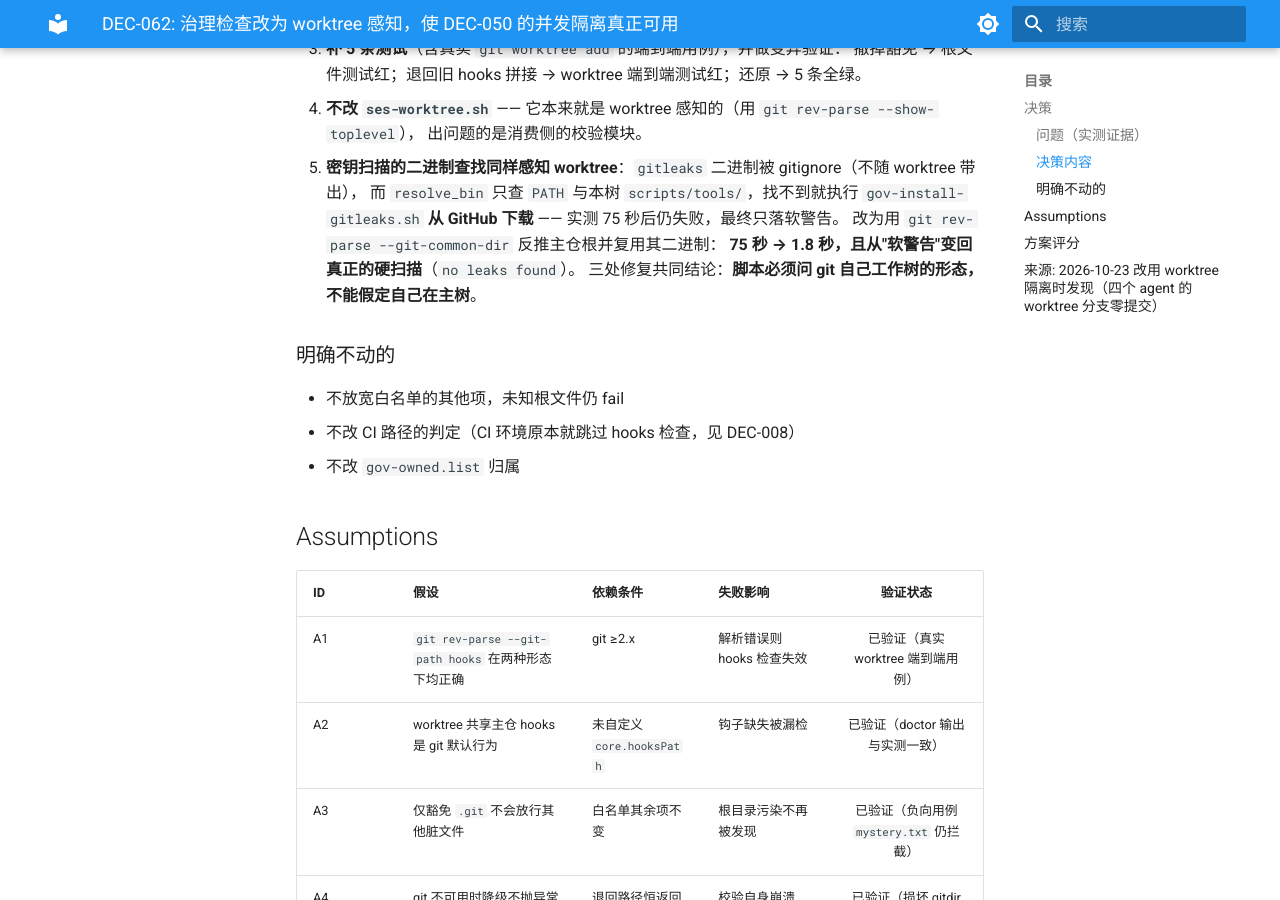
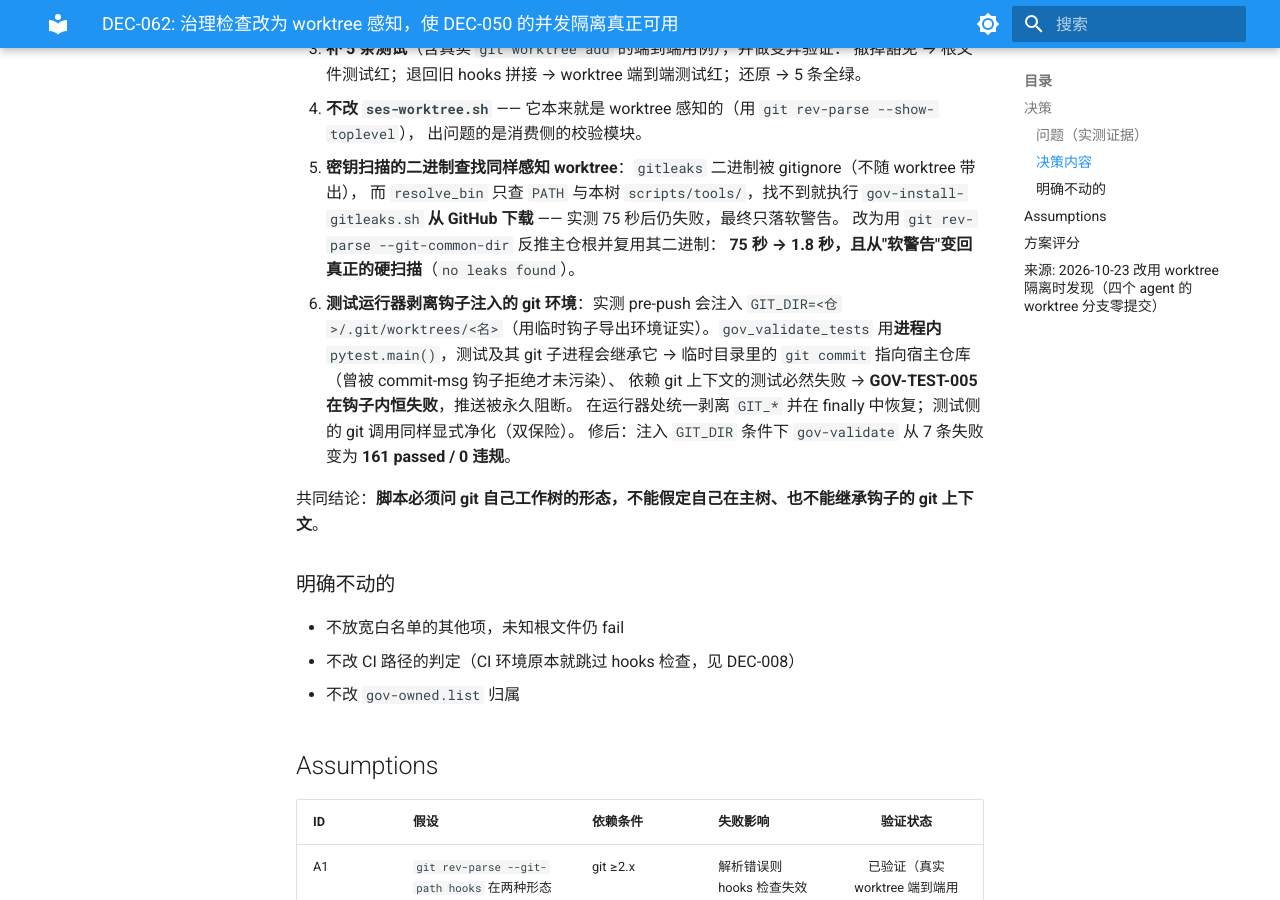
Before and after one commit to zerophix/lightweigh, an MkDocs documentation site: the page built from docs/ai/decisions/DEC-062.md, in a window 1280 px wide and 900 px high, scrolled down 1090 px. Built offline with MkDocs 1.6.1 and Material for MkDocs 9.7.7, drawn with Linux system fonts in a browser that asks for light colours.

Commit message:
fix(governance): strip hook git env from the test runner (DEC-062)
drop git dir and work tree before the in process pytest call
restore the environment afterwards to avoid leaking state
stop hook context from failing the rules the runner executes

Session-Id: ses-20261023-082026-c38ecd72

```diff
--- a/docs/ai/decisions/DEC-062.md
+++ b/docs/ai/decisions/DEC-062.md
@@ -19,6 +19,13 @@ task_groups:
     priority: P0
     desc: "密钥扫描的二进制查找感知 worktree：主仓已装则复用，不再每次联网下载"
     files: "scripts/governance/gov-secrets-scan.sh"
+    claimed_by: null
+    claimed_at: null
+  - id: D
+    status: done
+    priority: P0
+    desc: "测试运行器剥离钩子注入的 GIT_* 环境变量，并为测试自身加净化"
+    files: "scripts/governance/modules/gov_validate_tests.py, tests/unit/test_worktree_governance.py"
     claimed_by: null
     claimed_at: null
 ---
@@ -64,7 +71,15 @@ worktree 下 `.git` 是 89 字节的**文件**（内容 `gitdir: <主仓>/.git/w
    `gov-install-gitleaks.sh` **从 GitHub 下载** —— 实测 75 秒后仍失败，最终只落软警告。
    改为用 `git rev-parse --git-common-dir` 反推主仓根并复用其二进制：
    **75 秒 → 1.8 秒，且从"软警告"变回真正的硬扫描**（`no leaks found`）。
-   三处修复共同结论：**脚本必须问 git 自己工作树的形态，不能假定自己在主树**。
+6. **测试运行器剥离钩子注入的 git 环境**：实测 pre-push 会注入
+   `GIT_DIR=<仓>/.git/worktrees/<名>`（用临时钩子导出环境证实）。`gov_validate_tests`
+   用**进程内** `pytest.main()`，测试及其 git 子进程会继承它 →
+   临时目录里的 `git commit` 指向宿主仓库（曾被 commit-msg 钩子拒绝才未污染）、
+   依赖 git 上下文的测试必然失败 → **GOV-TEST-005 在钩子内恒失败**，推送被永久阻断。
+   在运行器处统一剥离 `GIT_*` 并在 finally 中恢复；测试侧的 git 调用同样显式净化（双保险）。
+   修后：注入 `GIT_DIR` 条件下 `gov-validate` 从 7 条失败变为 **161 passed / 0 违规**。
+
+   共同结论：**脚本必须问 git 自己工作树的形态，不能假定自己在主树、也不能继承钩子的 git 上下文**。
 
 ### 明确不动的
 
```
Also changed, not shown: 1 other file.
